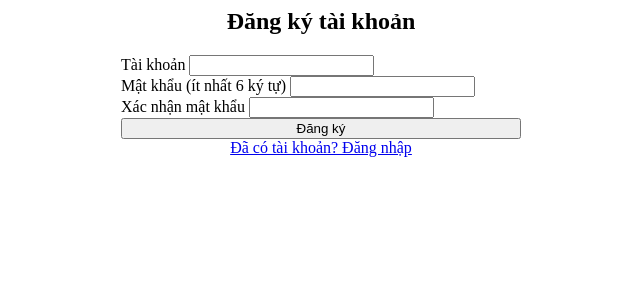
After one commit to chuyenatc/kiemtracuoiky_XD-PTPM, a PHP site: page /dangky.php in a window 1280 px wide. The commit adds this page. Shown: the top 300 px of the page, without its empty margins (319-959 px from the left). Run offline with PHP 8.4, Linux system fonts and the light colour scheme.

Commit message:
v0.1..1 cảm nhật lại mainadmin them nút dăng nhập đăng xuất và thêm tap đăng ký ,cạp nhật lại database

```diff
--- /dev/null
+++ b/views/dangky.php
@@ -0,0 +1,19 @@
+<h2 style="text-align: center;">Đăng ký tài khoản</h2>
+<form method="POST" action="index.php?action=register" style="max-width: 400px; margin: 0 auto;">
+    <input type="hidden" name="return_to" value="<?= htmlspecialchars($returnTo ?? '', ENT_QUOTES, 'UTF-8') ?>">
+    <div class="form-group">
+        <label>Tài khoản</label>
+        <input type="text" name="username" maxlength="50" required>
+    </div>
+    <div class="form-group">
+        <label>Mật khẩu (ít nhất 6 ký tự)</label>
+        <input type="password" name="password" minlength="6" required>
+    </div>
+    <div class="form-group">
+        <label>Xác nhận mật khẩu</label>
+        <input type="password" name="confirm_password" minlength="6" required>
+    </div>
+    <button type="submit" class="btn" style="width: 100%;">Đăng ký</button>
+    <a href="index.php?action=login<?= isset($returnTo) ? '&amp;return_to=' . rawurlencode($returnTo) : '' ?>"
+       class="btn btn-warning" style="display: block; text-align: center;">Đã có tài khoản? Đăng nhập</a>
+</form>
```
Also changed, not shown: database.sql (+8 -3 lines), views/mainadmin.php (+11 -7 lines).
